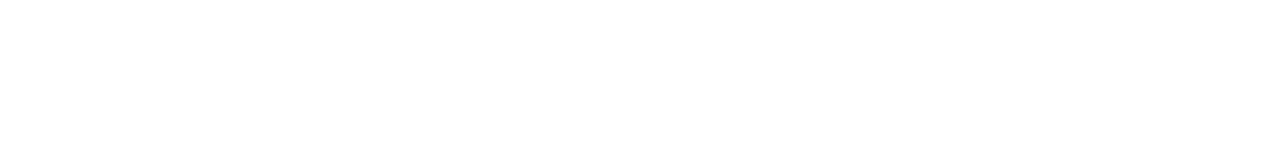
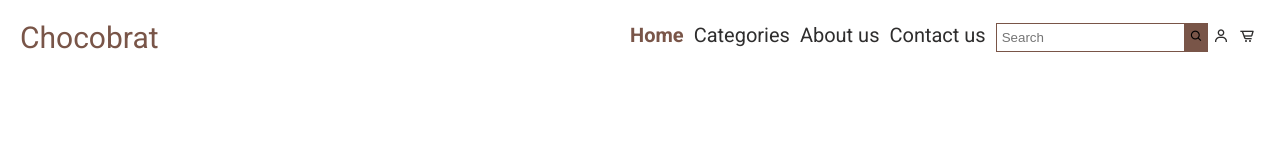
Before and after one commit to jsoares1310/chocobrat-bakery-website, a plain HTML site: page index.html in a window 1280 px wide. Drawn offline with nearby package versions, Linux system fonts and the light colour scheme.

Commit message:
The nav in this content is done

```diff
--- a/css/main.css
+++ b/css/main.css
@@ -0,0 +1,84 @@
+@import url('https://fonts.googleapis.com/css2?family=Roboto:ital,wght@0,100;0,300;0,400;0,500;0,700;0,900;1,100;1,300;1,400;1,500;1,700;1,900&display=swap');
+* {
+    box-sizing: border-box;
+    margin: 0;
+    padding: 0;
+    text-decoration: none;
+    list-style: none;
+}
+
+body {
+    font-family: "Roboto", sans-serif;
+    color: rgb(46, 45, 45);
+}
+
+/* Text style */
+h1{
+    font-size: 32px;
+    font-weight: 700;
+    color: #795548;
+}
+
+.logo {
+    font-size: 30px;
+    color: #795548;
+}
+
+/* Links style */
+#current-page {
+    color: #795548;
+    font-weight: 700;
+}
+
+.menu-container a:visited,
+a:link {
+    color: rgb(46, 45, 45);
+}
+
+a:hover,
+a:active {
+    color: rgb(216, 87, 87);
+}
+
+
+
+.menu {
+    display: flex;
+    justify-content: space-between;
+    padding: 20px;
+    background-color: white;
+    align-items: center;
+
+}
+
+.menu-container {
+    display: flex;
+    gap: 10px;
+}
+
+.menu-container li {
+    font-size: 20px;
+    font-weight: 400;
+}
+
+
+/* Search Input style */
+input[type="search"]{
+    border: 1px solid #795548;
+    padding: 5px;
+}
+
+.search-bar{
+    display: flex;
+}
+
+ .icon-nav {
+    border: 0;
+    padding: 5px;
+}
+
+.search-bar button {
+    background-color: #795548 ;
+    border: 0;
+    padding: 5px;
+}
--- a/index.html
+++ b/index.html
@@ -3,12 +3,48 @@
 <head>
     <meta charset="UTF-8">
     <meta name="viewport" content="width=device-width, initial-scale=1.0">
+     <!--=============== FONT AWESOME ===============-->
+     <link rel="stylesheet" href="https://cdnjs.cloudflare.com/ajax/libs/font-awesome/6.5.2/css/all.min.css">
+
+       <!--=============== boxicons ===============-->
+       <link rel="stylesheet" href="https://unpkg.com/boxicons@2.1.2/css/boxicons.min.css" />
+
     <link rel="stylesheet" href="css/main.css">
     <title>chocobrat/mainpage.com</title>
 </head>
 <body>
-    <footer>
+    <header>
+        <nav class="menu">
+            <p class="logo">Chocobrat</p>
+            <ul class="menu-container">
+                <li><a href="#" id="current-page">Home</a></li>
+                    <li><a href="#">Categories</a></li>
+                    <li><a href="#">About us</a></li>
+                    <li><a href="#">Contact us</a></li>
 
-    </footer>
+                <div class="search-bar">
+                    <input type="search" id="site-search" name="search" placeholder="Search" id="search">
+                        <button title="search button" aria-label="search icon">
+                            <i class='bx bx-search' ></i>
+                        </button>
+
+                      <div class="icon-nav">
+                        <i class='bx bx-user' ></i>
+                     </div>
+
+                     <div class="icon-nav">
+                        <i class='bx bx-cart-alt'></i>
+                     </div>
+                </div>
+
+
+
+
+
+                </div>
+            </ul>
+
+        </nav>
+    </header>
 </body>
 </html>
```
